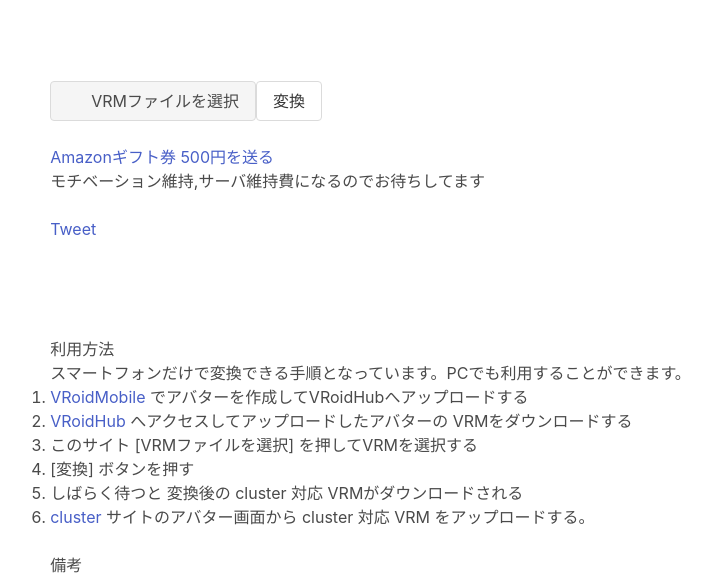
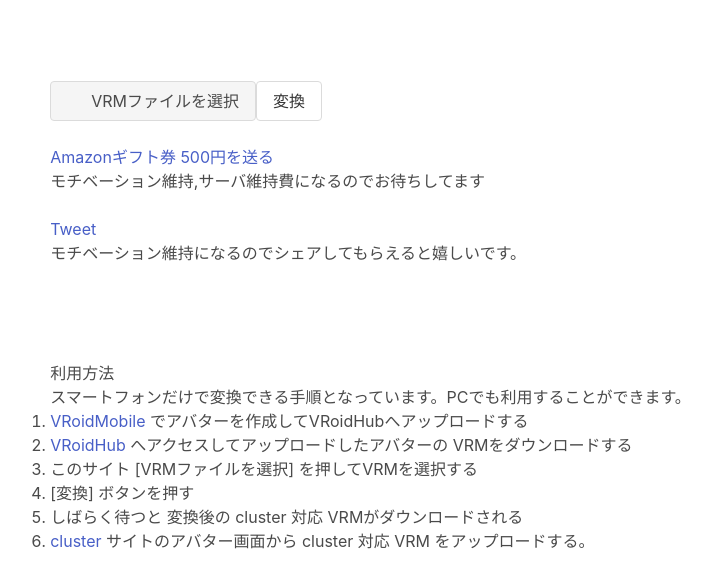
Before and after one commit to tfuru/avatar-reduce, a plain HTML site: page webapp/dist/index.html in a window 1280 px wide. Shown: the part 193-767 px from the top of the page, without its empty margins (249-961 px from the left). Drawn offline with nearby package versions, Linux system fonts and the light colour scheme.

Commit message:
シェア コメント追加

```diff
--- a/webapp/dist/index.html
+++ b/webapp/dist/index.html
@@ -3,7 +3,7 @@
     <head>
         <meta charset="UTF-8">
         <meta name="viewport" content="width=device-width,initial-scale=1">
-        <title>avatar-reduce - VRoidMobile VRMを cluster 向けに変換 #avatar_reduce</title>
+        <title>avatar-reduce - VRoidMobile VRMを cluster 向けに変換 #avatar_reduce @t_furu</title>
         <link rel="stylesheet" href="https://cdn.jsdelivr.net/npm/bulma@0.9.3/css/bulma.min.css">
         <link rel="stylesheet" href="/static/index.css">
     </head>
@@ -50,6 +50,7 @@
                     <div class="column is-three-fifths is-offset-one-fifth">
                         <a href="https://twitter.com/share?ref_src=twsrc%5Etfw" class="twitter-share-button" data-show-count="true">Tweet</a>
                         <script async src="https://platform.twitter.com/widgets.js" charset="utf-8"></script>
+                        <p>モチベーション維持になるのでシェアしてもらえると嬉しいです。</p>
                     </div>
                 </div>
             </div>
```
